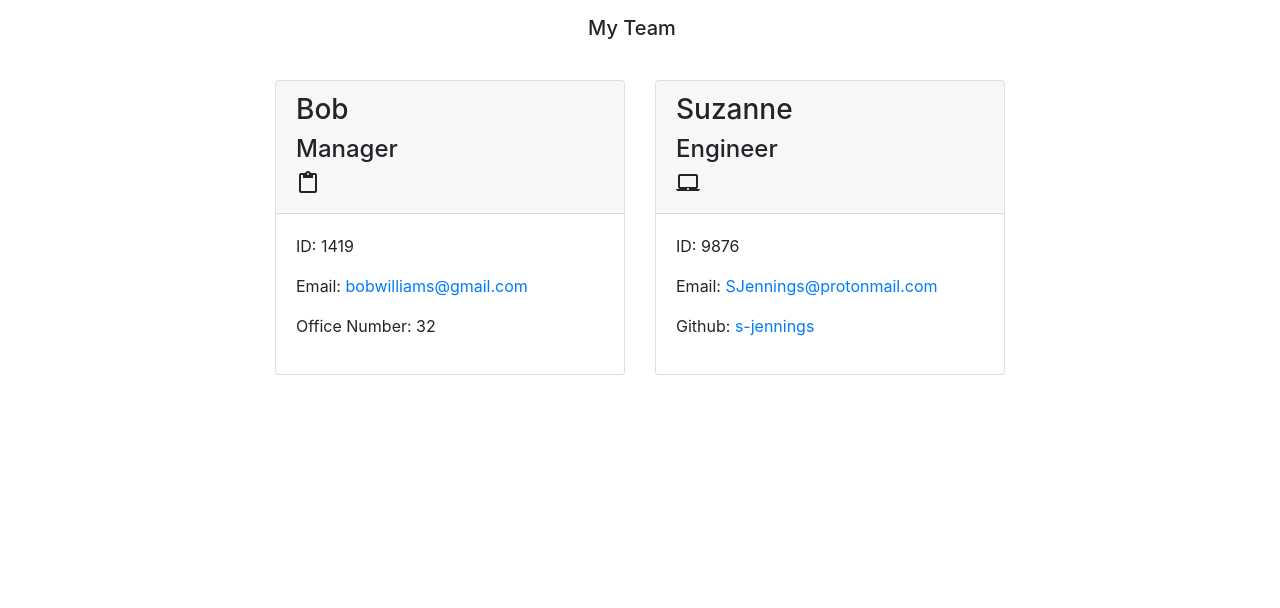
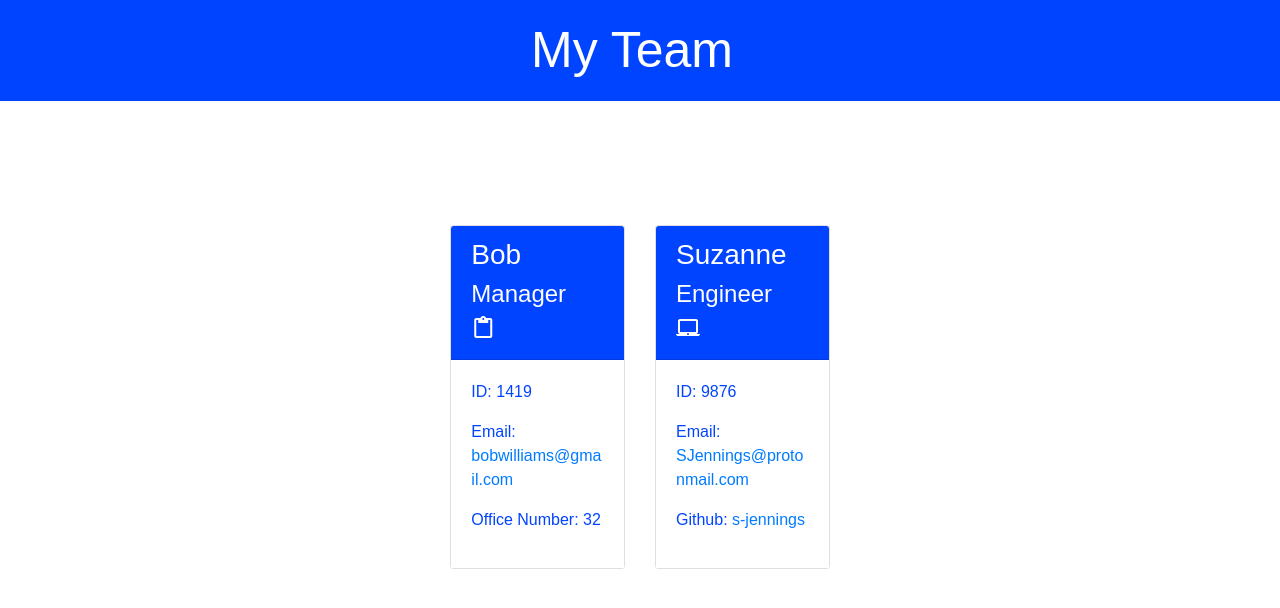
Before and after one commit to Andy-Waine/Team-Profile-Generator, a plain HTML site: page dist/index.html in a window 1280 px wide. Drawn offline with nearby package versions, Linux system fonts and the light colour scheme.

Commit message:
json package, initial js array, css

```diff
--- a/dist/index.html
+++ b/dist/index.html
@@ -51,3 +51,13 @@
 
         </div>
     </div>
+
+            </div>
+        </div>
+    </main>
+
+</body>
+<script src="https://code.jquery.com/jquery-3.5.1.slim.min.js" integrity="sha384-DfXdz2htPH0lsSSs5nCTpuj/zy4C+OGpamoFVy38MVBnE+IbbVYUew+OrCXaRkfj" crossorigin="anonymous"></script>
+<script src="https://cdn.jsdelivr.net/npm/popper.js@1.16.0/dist/umd/popper.min.js" integrity="sha384-Q6E9RHvbIyZFJoft+2mJbHaEWldlvI9IOYy5n3zV9zzTtmI3UksdQRVvoxMfooAo" crossorigin="anonymous"></script>
+<script src="https://stackpath.bootstrapcdn.com/bootstrap/4.5.0/js/bootstrap.min.js" integrity="sha384-OgVRvuATP1z7JjHLkuOU7Xw704+h835Lr+6QL9UvYjZE3Ipu6Tp75j7Bh/kR0JKI" crossorigin="anonymous"></script>
+</html>
--- a/dist/style.css
+++ b/dist/style.css
@@ -0,0 +1,40 @@
+* {
+    box-sizing: border-box;
+}
+
+:root {
+    --primary: rgb(0, 68, 255);
+    --secondary: white;
+}
+
+body {
+    font-family: Arial, Helvetica, sans-serif;
+}
+
+#navbar {
+    background-color: var(--primary);
+    color: var(--secondary);
+    font-size: 50px;
+}
+
+.navbar-brand {
+    font-size: 50px;
+}
+
+
+.card-header {
+    background-color: var(--primary);
+    color: var(--secondary);
+}
+
+.card-body {
+    background-color: var(--secondary);
+    color: var(--primary);
+}
+
+.container {
+    margin: 100px auto;
+    justify-content: space-evenly;
+    display: flex;
+
+}
```
Also changed, not shown: index.js (added, +10 -0 lines), 2 other files.
